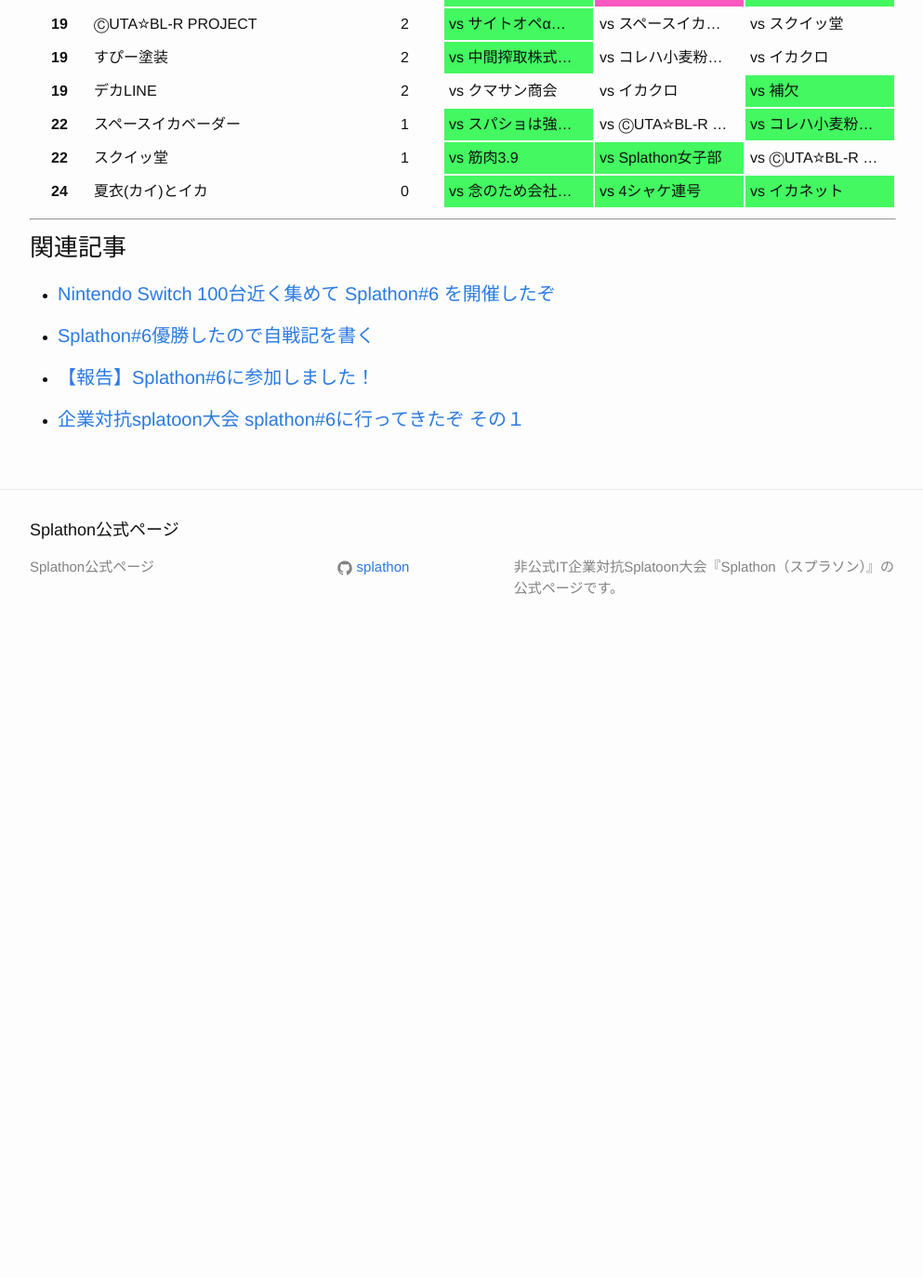
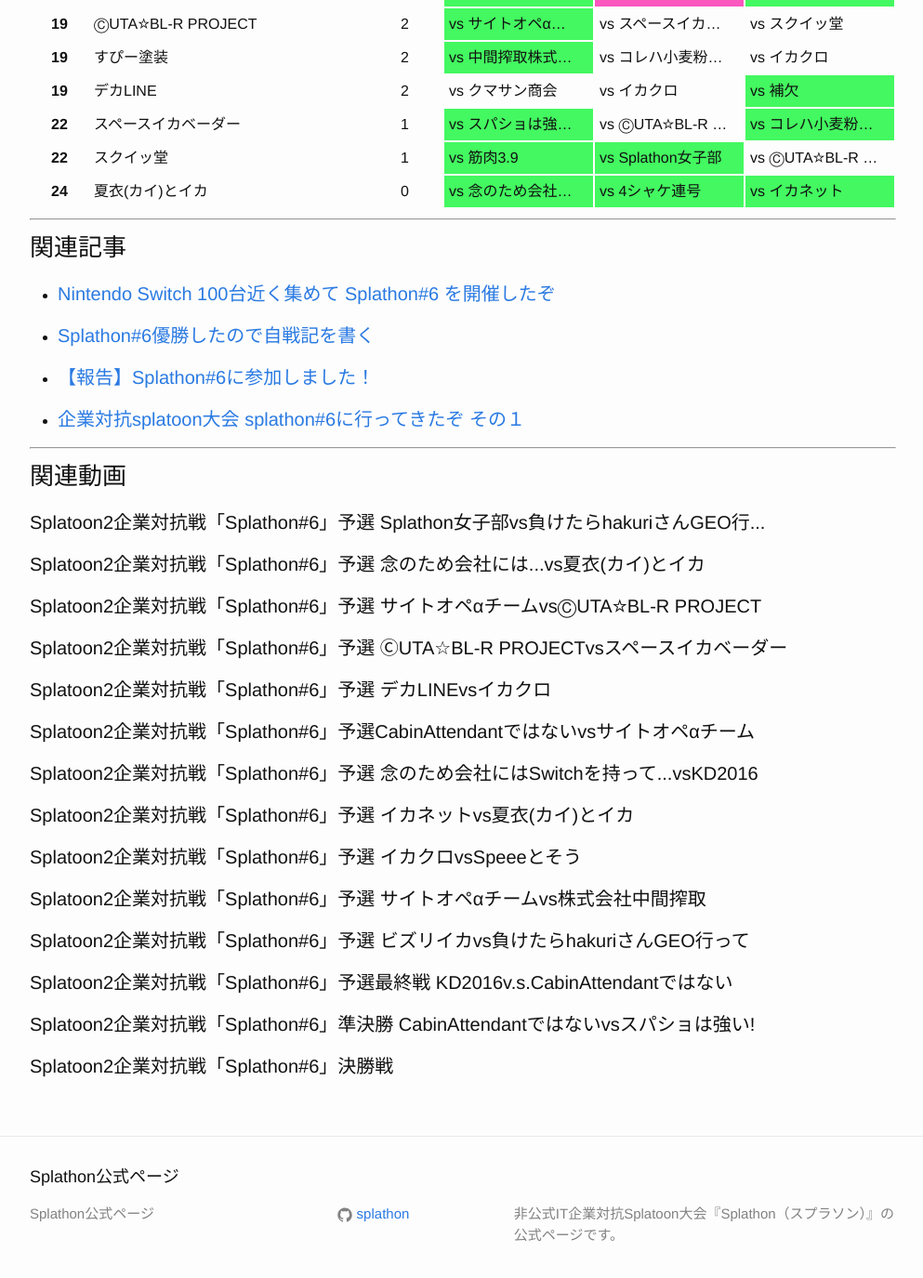
Before and after one commit to splathon/splathon.github.io, a Jekyll site: the page built from championships/06/index.html, in a window 1280 px wide and 1400 px high, scrolled down 997 px. Shown: the top 1375 px of the window at 93% size, without its empty margins (142-1135 px from the left). Built offline with Jekyll 4.4.1, drawn with Linux system fonts in a browser that asks for light colours; a script that is not in the unit is left out; before the commit the page ends 1701 px from its top, so only the background shows below that.

Commit message:
Add video section in splathon#6 page

```diff
--- a/_data/championship_details/_06.yml
+++ b/_data/championship_details/_06.yml
@@ -254,3 +254,33 @@
     url: http://xebpsblog.net/archive/entry-30.html
   - title: 企業対抗splatoon大会 splathon#6に行ってきたぞ その１
     url: http://chimako.hateblo.jp/entry/2017/11/08/062906
+
+videos:
+  - title: Splatoon2企業対抗戦「Splathon#6」予選 Splathon女子部vs負けたらhakuriさんGEO行...
+    url: <script type="application/javascript" src="https://embed.nicovideo.jp/watch/sm32245050/script?w=320&h=180"></script><noscript><a href="http://www.nicovideo.jp/watch/sm32245050">Splatoon2企業対抗戦「Splathon#6」予選 Splathon女子部vs負けたらhakuriさんGEO行...</a></noscript>
+  - title: Splatoon2企業対抗戦「Splathon#6」予選 念のため会社には...vs夏衣(カイ)とイカ
+    url: <script type="application/javascript" src="https://embed.nicovideo.jp/watch/sm32245128/script?w=320&h=180"></script><noscript><a href="http://www.nicovideo.jp/watch/sm32245128">Splatoon2企業対抗戦「Splathon#6」予選 念のため会社には...vs夏衣(カイ)とイカ</a></noscript>
+  - title: Splatoon2企業対抗戦「Splathon#6」予選 サイトオペαチームvsⒸUTA☆BL-R PROJECT
+    url: <script type="application/javascript" src="https://embed.nicovideo.jp/watch/sm32245157/script?w=320&h=180"></script><noscript><a href="http://www.nicovideo.jp/watch/sm32245157">Splatoon2企業対抗戦「Splathon#6」予選 サイトオペαチームvsⒸUTA☆BL-R PROJECT</a></noscript>
+  - title: Splatoon2企業対抗戦「Splathon#6」予選 ⒸUTA☆BL-R PROJECTvsスペースイカベーダー
+    url: <script type="application/javascript" src="https://embed.nicovideo.jp/watch/sm32246512/script?w=320&h=180"></script><noscript><a href="http://www.nicovideo.jp/watch/sm32246512">Splatoon2企業対抗戦「Splathon#6」予選 ⒸUTA☆BL-R PROJECTvsスペースイカベーダー</a></noscript>
+  - title: Splatoon2企業対抗戦「Splathon#6」予選 デカLINEvsイカクロ
+    url: <script type="application/javascript" src="https://embed.nicovideo.jp/watch/sm32246560/script?w=320&h=180"></script><noscript><a href="http://www.nicovideo.jp/watch/sm32246560">Splatoon2企業対抗戦「Splathon#6」予選 デカLINEvsイカクロ</a></noscript>
+  - title: Splatoon2企業対抗戦「Splathon#6」予選CabinAttendantではないvsサイトオペαチーム
+    url: <script type="application/javascript" src="https://embed.nicovideo.jp/watch/sm32246660/script?w=320&h=180"></script><noscript><a href="http://www.nicovideo.jp/watch/sm32246660">Splatoon2企業対抗戦「Splathon#6」予選CabinAttendantではないvsサイトオペαチーム</a></noscript>
+  - title: Splatoon2企業対抗戦「Splathon#6」予選 念のため会社にはSwitchを持って...vsKD2016
+    url: <script type="application/javascript" src="https://embed.nicovideo.jp/watch/sm32246759/script?w=320&h=180"></script><noscript><a href="http://www.nicovideo.jp/watch/sm32246759">Splatoon2企業対抗戦「Splathon#6」予選 念のため会社にはSwitchを持って...vsKD2016</a></noscript>
+  - title: Splatoon2企業対抗戦「Splathon#6」予選 イカネットvs夏衣(カイ)とイカ
+    url: <script type="application/javascript" src="https://embed.nicovideo.jp/watch/sm32261511/script?w=320&h=180"></script><noscript><a href="http://www.nicovideo.jp/watch/sm32261511">Splatoon2企業対抗戦「Splathon#6」予選 イカネットvs夏衣(カイ)とイカ</a></noscript>
+  - title: Splatoon2企業対抗戦「Splathon#6」予選 イカクロvsSpeeeとそう
+    url: <script type="application/javascript" src="https://embed.nicovideo.jp/watch/sm32261535/script?w=320&h=180"></script><noscript><a href="http://www.nicovideo.jp/watch/sm32261535">Splatoon2企業対抗戦「Splathon#6」予選 イカクロvsSpeeeとそう</a></noscript>
+  - title: Splatoon2企業対抗戦「Splathon#6」予選 サイトオペαチームvs株式会社中間搾取
+    url: <script type="application/javascript" src="https://embed.nicovideo.jp/watch/sm32271944/script?w=320&h=180"></script><noscript><a href="http://www.nicovideo.jp/watch/sm32271944">Splatoon2企業対抗戦「Splathon#6」予選 サイトオペαチームvs株式会社中間搾取</a></noscript>
+  - title: Splatoon2企業対抗戦「Splathon#6」予選 ビズリイカvs負けたらhakuriさんGEO行って
+    url: <script type="application/javascript" src="https://embed.nicovideo.jp/watch/sm32272435/script?w=320&h=180"></script><noscript><a href="http://www.nicovideo.jp/watch/sm32272435">Splatoon2企業対抗戦「Splathon#6」予選 ビズリイカvs負けたらhakuriさんGEO行って</a></noscript>
+  - title: Splatoon2企業対抗戦「Splathon#6」予選最終戦 KD2016v.s.CabinAttendantではない
+    url: <script type="application/javascript" src="https://embed.nicovideo.jp/watch/sm32232144/script?w=320&h=180"></script><noscript><a href="http://www.nicovideo.jp/watch/sm32232144">Splatoon2企業対抗戦「Splathon#6」予選最終戦 KD2016v.s.CabinAttendantではない</a></noscript>
+  - title: Splatoon2企業対抗戦「Splathon#6」準決勝 CabinAttendantではないvsスパショは強い!
+    url: <script type="application/javascript" src="https://embed.nicovideo.jp/watch/sm32235503/script?w=320&h=180"></script><noscript><a href="http://www.nicovideo.jp/watch/sm32235503">Splatoon2企業対抗戦「Splathon#6」準決勝 CabinAttendantではないvsスパショは強い!</a></noscript>
+  - title: Splatoon2企業対抗戦「Splathon#6」決勝戦
+    url: <script type="application/javascript" src="https://embed.nicovideo.jp/watch/sm32240133/script?w=320&h=180"></script><noscript><a href="http://www.nicovideo.jp/watch/sm32240133">Splatoon2企業対抗戦「Splathon#6」決勝戦</a></noscript>
--- a/championships/06/index.html
+++ b/championships/06/index.html
@@ -70,3 +70,13 @@
     {% endfor %}
   </ul>
 </section>
+
+<hr />
+
+<section>
+  <h3>関連動画</h3>
+  {% for video in detail.videos %}
+  <h4>{{ video.title }}</h4>
+  {{ video.url }}
+  {% endfor %}
+</section>
```
